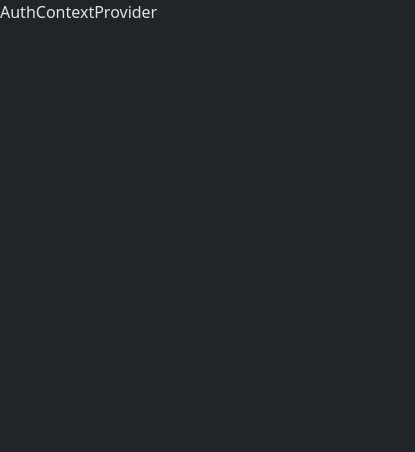
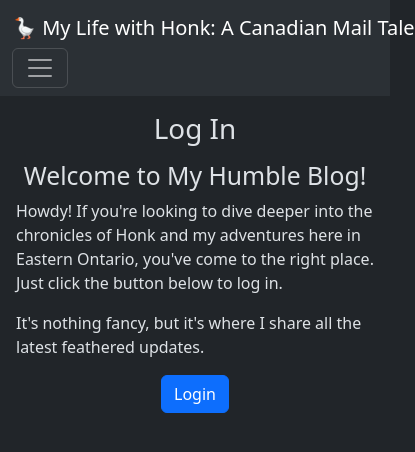
Before and after one commit to hirekarl/lab_10.4_dynamic_routing, a React (Vite) app in the folder dynamic-routing/: page /login in a window 390 px wide. Shown: the top 452 px of the page, 415 px wide, since content can reach past the window. Built offline with nearby package versions, Linux system fonts and the light colour scheme.

Commit message:
Implemented login/logout functionality.

```diff
--- a/dynamic-routing/src/components/AdminPage.tsx
+++ b/dynamic-routing/src/components/AdminPage.tsx
@@ -1,5 +1,46 @@
+import { useContext } from "react"
+import { Link } from "react-router-dom"
+import AuthContext from "../contexts/AuthContext"
+
 const AdminPage = () => {
-  return <div>AdminPage</div>
+  const { isAuthenticated, login } = useContext(AuthContext)
+
+  const handleLogin = () => {
+    if (login) {
+      login()
+    }
+  }
+
+  const content = isAuthenticated ? (
+    <p>
+      Welcome to the Admin page, Walter! This is where you can manage Honk's
+      official Postmaster General duties, update blog posts, and perhaps approve
+      new types of goose-friendly mailboxes.
+    </p>
+  ) : (
+    <p>
+      Hold on there, partner! Looks like you've wandered into the administrative
+      part of the blog. This area is reserved for official Postmaster General
+      business (and for me, Walter, to manage things). You'll need to be{" "}
+      <Link to={"/blog"} onClick={handleLogin}>
+        logged in
+      </Link>{" "}
+      to access this page.
+    </p>
+  )
+
+  return (
+    <>
+      <div className="container-fluid p-3">
+        <div className="row">
+          <div className="col-lg-6 offset-lg-3 col-md-8 offset-md-2 col-sm-10 offset-sm-1">
+            <h1 className="text-center mb-3">Admin Dashboard</h1>
+            {content}
+          </div>
+        </div>
+      </div>
+    </>
+  )
 }
 
 export default AdminPage
--- a/dynamic-routing/src/components/LoginPage.tsx
+++ b/dynamic-routing/src/components/LoginPage.tsx
@@ -1,5 +1,68 @@
+import { useContext } from "react"
+import { Link } from "react-router-dom"
+import AuthContext from "../contexts/AuthContext"
+
 const LoginPage = () => {
-  return <div>LoginPage</div>
+  const { isAuthenticated, login, logout } = useContext(AuthContext)
+
+  const handleLogin = () => {
+    if (login) {
+      login()
+    }
+  }
+
+  const handleLogout = () => {
+    if (logout) {
+      logout()
+    }
+  }
+
+  const content = !isAuthenticated ? (
+    <>
+      <h2 className="text-center">Welcome to My Humble Blog!</h2>
+      <p>
+        Howdy! If you're looking to dive deeper into the chronicles of Honk and
+        my adventures here in Eastern Ontario, you've come to the right place.
+        Just click the button below to log in.
+      </p>
+      <p>
+        It's nothing fancy, but it's where I share all the latest feathered
+        updates.
+      </p>
+      <div className="d-flex justify-content-around">
+        <button type="button" className="btn btn-primary" onClick={handleLogin}>
+          Login
+        </button>
+      </div>
+    </>
+  ) : (
+    <>
+      <h2 className="text-center">Already Logged In, Eh?</h2>
+      <p>
+        Well, how about that! Looks like you're already settled in, just like
+        Honk is in his new office in Ottawa. No need to log in again.
+      </p>
+      <p>
+        You can head back to the <Link to={"/blog"}>Blog</Link>, or if you're
+        looking to switch accounts or just take a break, feel free to{" "}
+        <Link to={"/blog"} onClick={handleLogout}>
+          Log Out
+        </Link>
+        . Glad to have you here!
+      </p>
+    </>
+  )
+
+  return (
+    <div className="container-fluid p-3">
+      <div className="row">
+        <div className="col-lg-6 offset-lg-3 col-md-8 offset-md-2 col-sm-10 offset-sm-1">
+          <h1 className="text-center mb-3">Log In</h1>
+          <div>{content}</div>
+        </div>
+      </div>
+    </div>
+  )
 }
 
 export default LoginPage
--- /dev/null
+++ b/dynamic-routing/src/components/NavBar.tsx
@@ -0,0 +1,80 @@
+import { Link, NavLink } from "react-router-dom"
+import { useContext } from "react"
+import AuthContext from "../contexts/AuthContext"
+
+const NavBar = () => {
+  const { isAuthenticated, logout } = useContext(AuthContext)
+
+  const handleLogout = () => {
+    if (logout) {
+      logout()
+    }
+  }
+
+  return (
+    <nav className="navbar navbar-expand-lg bg-body-tertiary">
+      <div className="container-fluid">
+        <Link to={"/"} className="navbar-brand">
+          🪿 My Life with Honk: A Canadian Mail Tale
+        </Link>
+        <button
+          className="navbar-toggler"
+          type="button"
+          data-bs-toggle="collapse"
+          data-bs-target="#navbarSupportedContent"
+          aria-controls="#navbarSupportedContent"
+          aria-expanded="false"
+          aria-label="Toggle navigation">
+          <span className="navbar-toggler-icon"></span>
+        </button>
+        <div className="collapse navbar-collapse" id="navbarSupportedContent">
+          <ul className="navbar-nav me-auto mb-2 mb-lg-0">
+            <li className="nav-item">
+              <NavLink
+                to="/blog"
+                className={({ isActive }) =>
+                  isActive ? "nav-link active" : "nav-link"
+                }>
+                Blog
+              </NavLink>
+            </li>
+            {!isAuthenticated && (
+              <li className="nav-item">
+                <NavLink
+                  to="/login"
+                  className={({ isActive }) =>
+                    isActive ? "nav-link active" : "nav-link"
+                  }>
+                  Login
+                </NavLink>
+              </li>
+            )}
+            {isAuthenticated && (
+              <>
+                <li className="nav-item">
+                  <NavLink
+                    to="/admin"
+                    className={({ isActive }) =>
+                      isActive ? "nav-link active" : "nav-link"
+                    }>
+                    Admin
+                  </NavLink>
+                </li>
+                <li>
+                  <button
+                    type="button"
+                    className="btn btn-primary"
+                    onClick={handleLogout}>
+                    Logout
+                  </button>
+                </li>
+              </>
+            )}
+          </ul>
+        </div>
+      </div>
+    </nav>
+  )
+}
+
+export default NavBar
--- a/dynamic-routing/src/contexts/AuthContext.ts
+++ b/dynamic-routing/src/contexts/AuthContext.ts
@@ -1,3 +1,10 @@
-const AuthContext = () => {}
+import { createContext } from "react"
+import type { AuthContextType } from "../types"
+
+const AuthContext = createContext<AuthContextType>({
+  isAuthenticated: false,
+  login: null,
+  logout: null,
+})
 
 export default AuthContext
--- a/dynamic-routing/src/contexts/AuthContextProvider.tsx
+++ b/dynamic-routing/src/contexts/AuthContextProvider.tsx
@@ -1,7 +1,25 @@
-// import AuthContext from "./AuthContext"
+import { useState, type ReactNode } from "react"
+import { useNavigate } from "react-router-dom"
+import AuthContext from "./AuthContext"
 
-const AuthContextProvider = () => {
-  return <div>AuthContextProvider</div>
+const AuthContextProvider = ({ children }: { children: ReactNode }) => {
+  const [isAuthenticated, setIsAuthenticated] = useState<boolean>(false)
+  const navigate = useNavigate()
+
+  const login = () => {
+    setIsAuthenticated(true)
+    navigate("/")
+  }
+  const logout = () => {
+    setIsAuthenticated(false)
+    navigate("/")
+  }
+
+  return (
+    <AuthContext.Provider value={{ isAuthenticated, login, logout }}>
+      {children}
+    </AuthContext.Provider>
+  )
 }
 
 export default AuthContextProvider
--- a/dynamic-routing/src/types/index.ts
+++ b/dynamic-routing/src/types/index.ts
@@ -15,3 +15,9 @@ export interface BlogIndexProps {
 export interface BlogDetailProps {
   post: Post
 }
+
+export interface AuthContextType {
+  isAuthenticated: boolean
+  login: (() => void) | null
+  logout: (() => void) | null
+}
```
